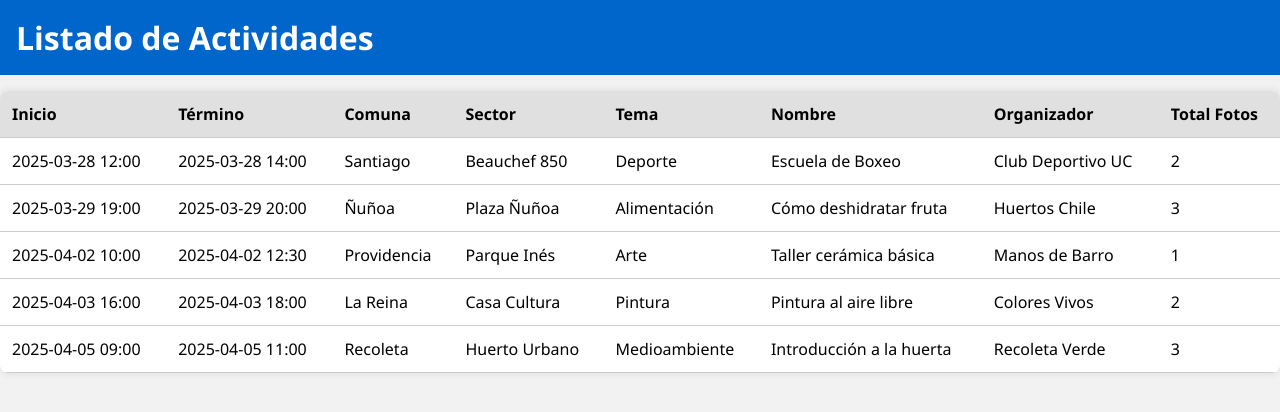
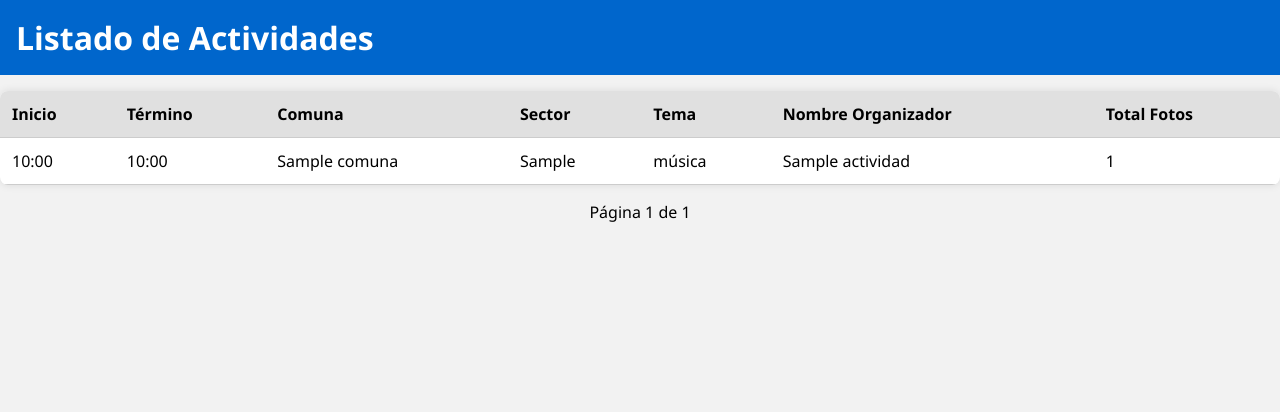
Before and after one commit to BlaxDlx/desarrollo_web_franco_azua, a Flask app: page /listado in a window 1280 px wide. Shown: the top 412 px of the page. Run offline with Flask 3, Linux system fonts and the light colour scheme; tables that the repository leaves empty hold one stand-in row (values such as "Sample post"); parts of the project's set-up code (start-up, migrations or seed data) failed here and were passed over.

Commit message:
feat: Se añade nuevas funcionalidades para la página de listado

```diff
--- a/flask_app/app.py
+++ b/flask_app/app.py
@@ -9,10 +9,32 @@ app = Flask(__name__)
 app.secret_key = "your_secret_key"
 app.config['UPLOAD_FOLDER'] = UPLOAD_FOLDER
 
+# --- Auxiliary Functions ---
+def activityToDict(actividad):
+    return {
+        "id": actividad.id,
+        "nombre": actividad.nombre,
+        "dia_hora_inicio": actividad.hora_inicio,
+        "dia_hora_termino": actividad.hora_termino if actividad.dia_hora_termino else "",
+        "comuna": {"nombre": actividad.comuna.nombre if actividad.comuna else ""},
+        "sector": actividad.sector if actividad.sector else "",
+        "descripcion": actividad.descripcion if actividad.descripcion else "",
+        "celular": actividad.celular if actividad.celular else "",
+        "tema": {
+            "tema": actividad.tema.tema if actividad.tema and actividad.tema.tema else "",
+            "glosa_otro": actividad.tema.glosa_otro if actividad.tema and actividad.tema.glosa_otro else ""
+        } if actividad.tema else {"tema": "", "glosa_otro": ""},
+        "email": actividad.email,
+        "fotos": [
+            {"ruta_archivo": foto.ruta_archivo,"nombre_archivo": foto.nombre_archivo}
+            for foto in actividad.fotos
+        ]
+    }
+
 # --- Routes ---
 @app.route("/")
 def portada():
-    # Aquí obtienes las últimas 5 actividades de la base de datos
+    # Aquí se obtienen las 5 actividades de la base de datos
     actividades = db.get_ultimas_actividades(5)
     return render_template("index.html", actividades=actividades)
 
@@ -27,8 +49,21 @@ def formulario():
 
 @app.route("/listado")
 def listado():
-    # Obtener actividades paginadas
-    return render_template("listado.html")
+    page = int(request.args.get("page", 1))
+    actividades = db.get_todas_las_actividades()
+    total = len(actividades)
+    start = (page - 1) * 5
+    end = start + 5
+    actividades_pagina = actividades[start:end]
+    actividadesDict = [activityToDict(a) for a in actividades_pagina]
+    total_pages = (total - 1) // 5 + 1
+    return render_template(
+        "listado.html",
+        actividades=actividades_pagina,
+        actividadesDict=actividadesDict,
+        page=page,
+        total_pages=total_pages
+    )
 
 @app.route("/estadisticas")
 def estadisticas():
--- a/flask_app/database/db.py
+++ b/flask_app/database/db.py
@@ -1,5 +1,5 @@
 from sqlalchemy import create_engine, Column, Integer, BigInteger, String, ForeignKey, DateTime, Enum
-from sqlalchemy.orm import sessionmaker, declarative_base, relationship
+from sqlalchemy.orm import sessionmaker, declarative_base, relationship, joinedload
 
 DB_NAME = 'tarea2'
 DB_USERNAME = 'cc5002'
@@ -10,27 +10,27 @@ DB_CHARSET = 'utf8'
 
 DATABASE_URL = f'mysql+pymysql://{DB_USERNAME}:{DB_PASSWORD}@{DB_HOST}:{DB_PORT}/{DB_NAME}?charset={DB_CHARSET}'
 
-engine = create_engine(DATABASE_URL, echo=True, future =True)
+engine = create_engine(DATABASE_URL, echo=False, future =True)
 SessionLocal = sessionmaker(bind=engine)
 
 Base = declarative_base()
 
 # --- Models ---
 
-class Comuna(Base):
-    _tablename__ = 'comuna'
+class Region(Base):
+    __tablename__ = 'region'
 
     id = Column(Integer, primary_key=True, autoincrement=True, nullable=False)
     nombre = Column(String(200), nullable=False)
-    regionid = Column(Integer,ForeignKey('region.id') ,nullable=False)
 
     comunas = relationship("Comuna", back_populates="region")
 
-class Region(Base):
-    _tablename__ = 'region'
+class Comuna(Base):
+    __tablename__ = 'comuna'
 
     id = Column(Integer, primary_key=True, autoincrement=True, nullable=False)
     nombre = Column(String(200), nullable=False)
+    region_id = Column(Integer,ForeignKey('region.id') ,nullable=False)
 
     region = relationship("Region", back_populates="comunas")
     actividades = relationship("Actividad", back_populates="comuna")
@@ -51,7 +51,14 @@ class Actividad(Base):
     comuna = relationship("Comuna", back_populates="actividades")
     fotos = relationship("Foto", back_populates="actividad")
     contactos = relationship("ContactarPor", back_populates="actividad")
-    temas = relationship("ActividadTema", back_populates="actividad")
+    tema = relationship("ActividadTema", back_populates="actividad", uselist=False)
+
+    @property
+    def hora_inicio(self):
+        return self.dia_hora_inicio.strftime('%H:%M')
+    @property
+    def hora_termino(self):
+        return self.dia_hora_termino.strftime('%H:%M') if self.dia_hora_termino else ""
 
 class Foto(Base):
     __tablename__ = 'foto'
@@ -81,22 +88,19 @@ class ActividadTema(Base):
     glosa_otro = Column(String(15), nullable=True)
     actividad_id = Column(Integer, ForeignKey('actividad.id'), nullable=False)
 
-    actividad = relationship("Actividad", back_populates="temas")
+    actividad = relationship("Actividad", back_populates="tema")
 
 # --- Database Functions ---
 
 # Get registers from the database (en proceso)
-def get_comuna_by_id(id):
+
+def get_todas_las_actividades():
     session = SessionLocal()
-    comuna = session.query(Comuna).filter(Comuna.id == id).first()
+    actividades = session.query(Actividad)\
+        .options(joinedload(Actividad.comuna), joinedload(Actividad.fotos), joinedload(Actividad.tema), joinedload(Actividad.contactos))\
+        .all()
     session.close()
-    return comuna
-
-def get_comuna_by_nombre(nombre):
-    session = SessionLocal()
-    comuna = session.query(Comuna).filter(Comuna.nombre == nombre).first()
-    session.close()
-    return comuna
+    return actividades
 
 def get_ultimas_actividades(limit):
     session = SessionLocal()
--- a/flask_app/static/css/listado.css
+++ b/flask_app/static/css/listado.css
@@ -135,3 +135,17 @@ tr:hover {
 #modal-foto button:hover {
   background-color: #004999;
 }
+
+/* Paginación */
+.paginacion .boton {
+  display: inline-block;
+  margin: 0 10px;
+  padding: 8px 16px;
+  background: #0066cc;
+  color: #fff;
+  border-radius: 4px;
+  text-decoration: none;
+}
+.paginacion .boton:hover {
+  background: #004999;
+}
--- a/flask_app/templates/listado.html
+++ b/flask_app/templates/listado.html
@@ -4,8 +4,12 @@
   <meta charset="UTF-8">
   <title>Listado de Actividades</title>
   <link rel="stylesheet" href="{{ url_for('static', filename='css/listado.css') }}">
+  <script>
+    const actividadesJson = {{ actividadesDict|tojson }};
+  </script>
   <script defer src="{{ url_for('static', filename='js/listado.js') }}"></script>
 </head>
+
 <body>
   <h1>Listado de Actividades</h1>
 
@@ -19,77 +23,61 @@
           <th>Comuna</th>
           <th>Sector</th>
           <th>Tema</th>
-          <th>Nombre</th>
-          <th>Organizador</th>
+          <th>Nombre Organizador</th>
           <th>Total Fotos</th>
         </tr>
       </thead>
       <tbody>
-        <tr onclick="mostrarDetalle(0)">
-          <td>2025-03-28 12:00</td>
-          <td>2025-03-28 14:00</td>
-          <td>Santiago</td>
-          <td>Beauchef 850</td>
-          <td>Deporte</td>
-          <td>Escuela de Boxeo</td>
-          <td>Club Deportivo UC</td>
-          <td>2</td>
-        </tr>
-        <tr onclick="mostrarDetalle(1)">
-          <td>2025-03-29 19:00</td>
-          <td>2025-03-29 20:00</td>
-          <td>Ñuñoa</td>
-          <td>Plaza Ñuñoa</td>
-          <td>Alimentación</td>
-          <td>Cómo deshidratar fruta</td>
-          <td>Huertos Chile</td>
-          <td>3</td>
-        </tr>
-        <tr onclick="mostrarDetalle(2)">
-          <td>2025-04-02 10:00</td>
-          <td>2025-04-02 12:30</td>
-          <td>Providencia</td>
-          <td>Parque Inés</td>
-          <td>Arte</td>
-          <td>Taller cerámica básica</td>
-          <td>Manos de Barro</td>
-          <td>1</td>
-        </tr>
-        <tr onclick="mostrarDetalle(3)">
-          <td>2025-04-03 16:00</td>
-          <td>2025-04-03 18:00</td>
-          <td>La Reina</td>
-          <td>Casa Cultura</td>
-          <td>Pintura</td>
-          <td>Pintura al aire libre</td>
-          <td>Colores Vivos</td>
-          <td>2</td>
-        </tr>
-        <tr onclick="mostrarDetalle(4)">
-          <td>2025-04-05 09:00</td>
-          <td>2025-04-05 11:00</td>
-          <td>Recoleta</td>
-          <td>Huerto Urbano</td>
-          <td>Medioambiente</td>
-          <td>Introducción a la huerta</td>
-          <td>Recoleta Verde</td>
-          <td>3</td>
-        </tr>
-      </tbody>
+        {% for actividad in actividades %}
+          <tr onclick="mostrarDetalle({{ actividad.id }})" data-id="{{ actividad.id }}">
+            <td>{{ actividad.hora_inicio }}</td>
+            <td>
+              {% if actividad.dia_hora_termino %}
+                {{ actividad.hora_termino }}
+              {% endif %}
+            </td>
+            <td>{{ actividad.comuna.nombre }}</td>
+            <td>
+              {% if actividad.sector %}
+                {{ actividad.sector }}
+              {% endif %}
+            </td>
+            <td>
+              {% if actividad.tema.tema == 'otro' %}
+                {{ actividad.tema.glosa_otro }}
+              {% else %}
+                {{ actividad.tema.tema }}
+              {% endif %}
+            </td>
+            <td>{{ actividad.nombre }}</td>
+            <td>{{ actividad.fotos|length }}</td>
+          </tr>
+        {% endfor %}
+    </tbody>
     </table>
+  </div>
+
+  <div class="paginacion" style="text-align:center; margin: 1em 0;">
+    {% if page > 1 %}
+      <a href="{{ url_for('listado', page=page-1) }}" class="boton">⬅ Anterior</a>
+    {% endif %}
+    <span>Página {{ page }} de {{ total_pages }}</span>
+    {% if page < total_pages %}
+      <a href="{{ url_for('listado', page=page+1) }}" class="boton">Siguiente ➡</a>
+    {% endif %}
   </div>
 
   <!-- Sección de detalles ocultos por defecto -->
   <div id="detalle-actividad" style="display:none;">
     <div id="contenido-detalle"></div>
     <button class="boton" onclick="volverAlListado()">🔙 Volver al listado</button>
-    <button class="boton" onclick="location.href='{{ url_for('portada') }}'">🏠 Volver a portada</button> <!-- Debo crear una función llamada portada-->
+    <button class="boton" onclick="location.href='{{ url_for('portada') }}'">🏠 Volver a portada</button>
   </div>
 
   <!-- Modal para ampliar foto -->
-  <div id="modal-foto" style="display:none;">
+  <div id="modal-foto" style="display:none; justify-content:center">
     <div id="contenedor-modal">
-      <img id="foto-ampliada" src="img/placeholder.png" alt="Foto ampliada">
+      <img id="foto-ampliada" src="{{ url_for('static', filename='svg/placeholder.png') }}" alt="Foto ampliada" >
       <button onclick="cerrarFoto()">Cerrar</button>
     </div>
   </div>
```
